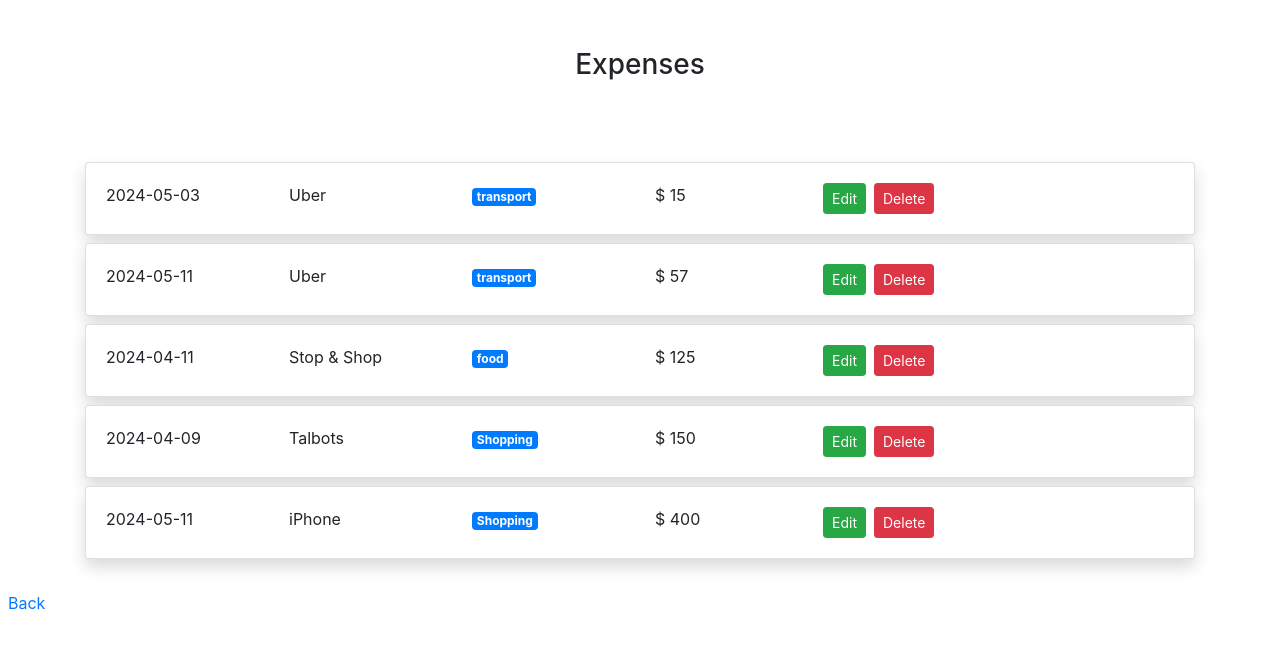
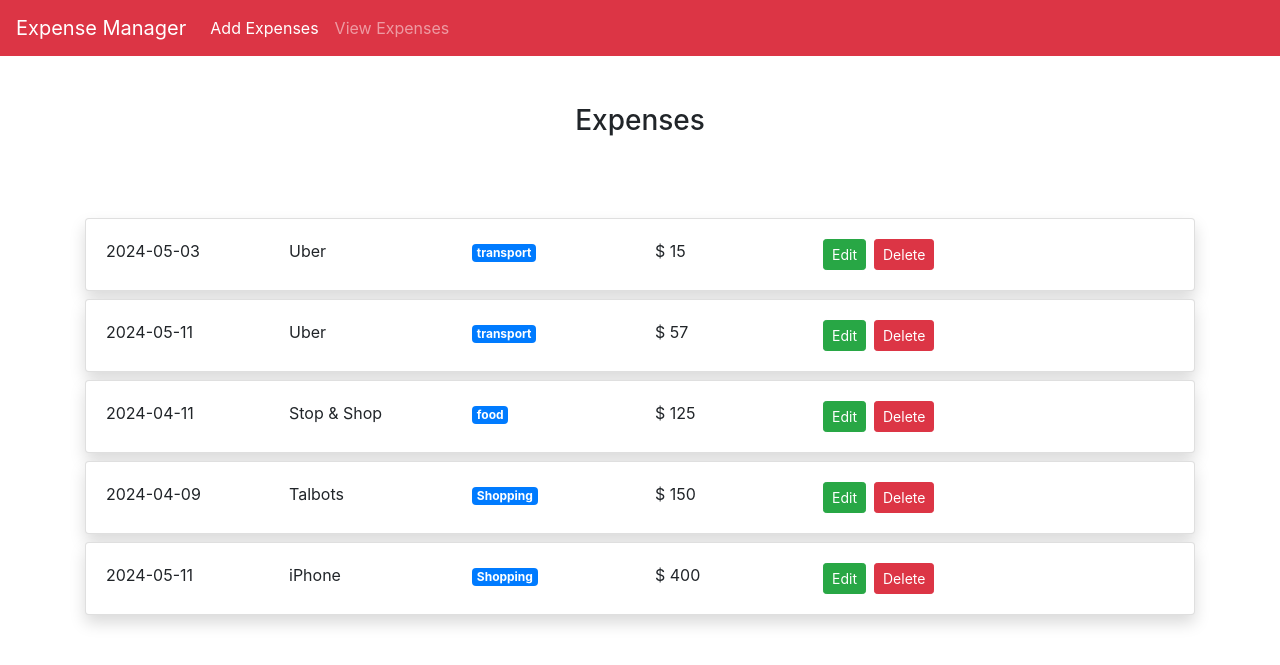
Before and after one commit to jenstem/python-expense-manager, a Flask app: page /expenses in a window 1280 px wide. Shown: the top 665 px of the page. Run offline with Flask 3, Linux system fonts and the light colour scheme.

Commit message:
Add navbar

```diff
--- a/templates/add.html
+++ b/templates/add.html
@@ -30,8 +30,6 @@
                 </div>
                 <button class="btn btn-danger" type="submit" value="Add">Add</button>
             </form>
-            <br>
-            <a href="/expenses">View Expenses</a>
         </div>
     </div>
 </div>
--- a/templates/base.html
+++ b/templates/base.html
@@ -1,12 +1,34 @@
 <!DOCTYPE html>
 <html lang="en">
+
 <head>
-    <link rel="stylesheet" href="https://cdn.jsdelivr.net/npm/bootstrap@4.5.3/dist/css/bootstrap.min.css" integrity="sha384-TX8t27EcRE3e/ihU7zmQxVncDAy5uIKz4rEkgIXeMed4M0jlfIDPvg6uqKI2xXr2" crossorigin="anonymous">
+    <link rel="stylesheet" href="https://cdn.jsdelivr.net/npm/bootstrap@4.5.3/dist/css/bootstrap.min.css"
+        integrity="sha384-TX8t27EcRE3e/ihU7zmQxVncDAy5uIKz4rEkgIXeMed4M0jlfIDPvg6uqKI2xXr2" crossorigin="anonymous">
     <title>Document</title>
 </head>
+
 <body>
+    <nav class="navbar navbar-expand-lg navbar-dark bg-danger">
+        <a class="navbar-brand" href="#">Expense Manager</a>
+        <button class="navbar-toggler" type="button" data-toggle="collapse" data-target="#navbarNav"
+            aria-controls="navbarNav" aria-expanded="false" aria-label="Toggle navigation">
+            <span class="navbar-toggler-icon"></span>
+        </button>
+        <div class="collapse navbar-collapse" id="navbarNav">
+            <ul class="navbar-nav">
+                <li class="nav-item active">
+                    <a class="nav-link" href="/">Add Expenses <span class="sr-only">(current)</span></a>
+                </li>
+                <li class="nav-item">
+                    <a class="nav-link" href="/expenses">View Expenses</a>
+                </li>
+            </ul>
+        </div>
+    </nav>
+
     {% block body %}
 
     {% endblock %}
 </body>
+
 </html>
--- a/templates/expenses.html
+++ b/templates/expenses.html
@@ -37,6 +37,4 @@
     </div>
     {% endfor %}
 </div>
-<br>
-<a href="/" class="p-2">Back</a>
 {% endblock %}
```
Also changed, not shown: mydatabase.db.
